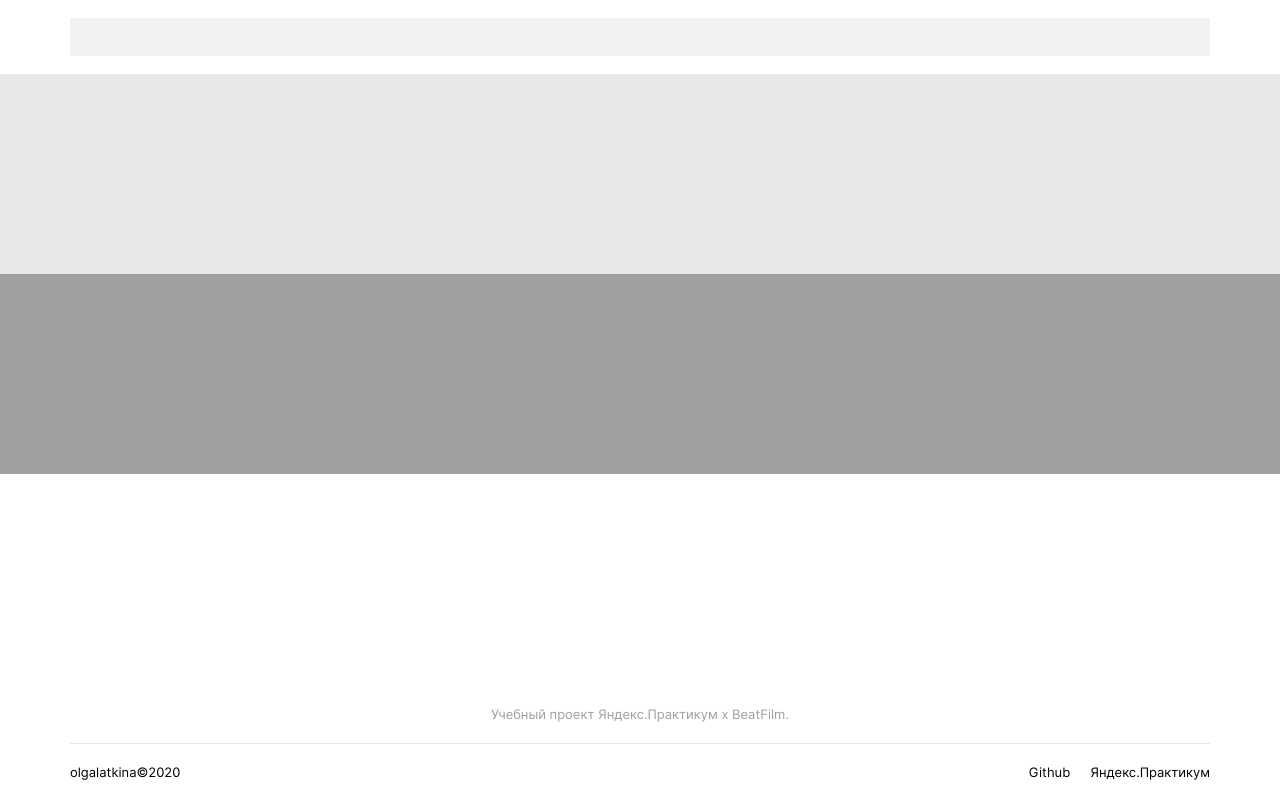
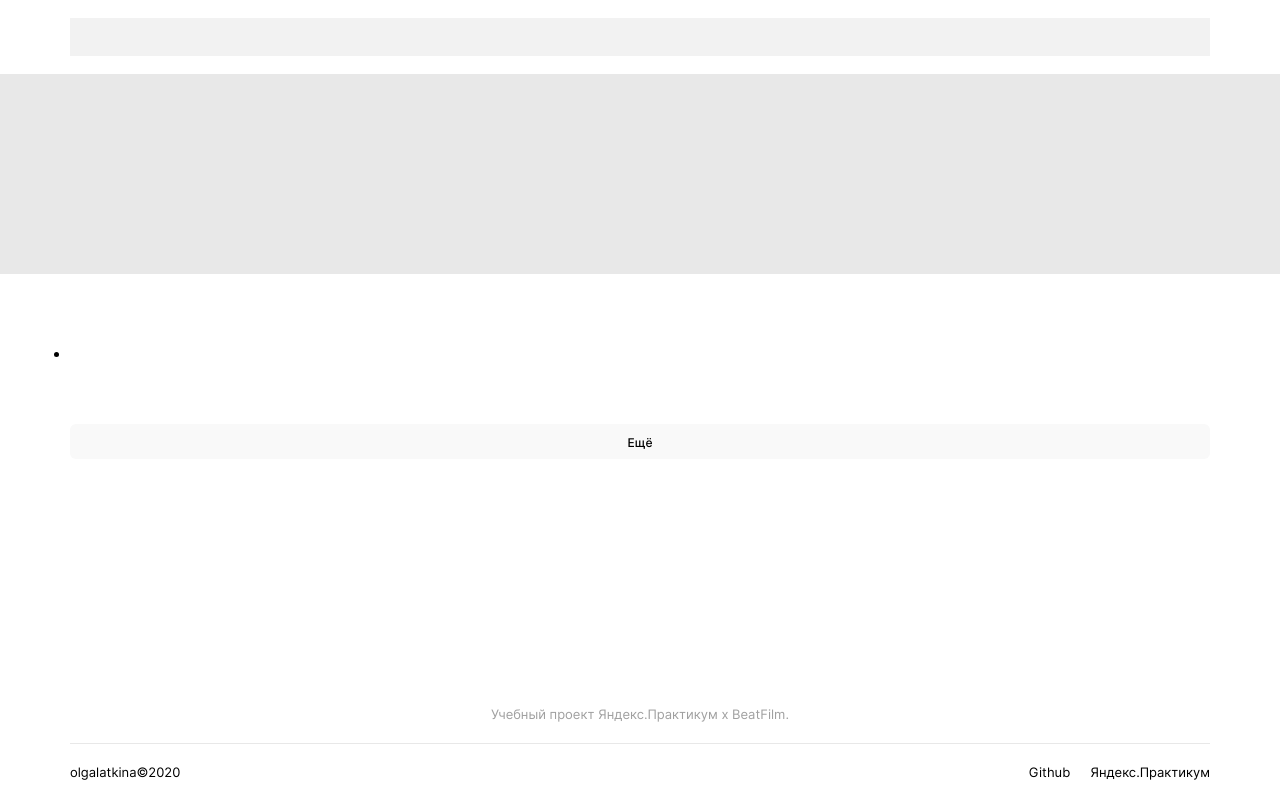
Before and after one commit to olgalatkina/movies-explorer-frontend, a React app: page /movies in a window 1280 px wide. Built offline with nearby package versions, Linux system fonts and the light colour scheme.

Commit message:
feat: add MoviesCardList markup and styles

```diff
--- a/src/components/MoviesCardList/MoviesCardList.css
+++ b/src/components/MoviesCardList/MoviesCardList.css
@@ -1,6 +1,81 @@
-.card-list {
-  min-height: 200px;
+.cards {
+  padding: 40px 0 80px;
+  background: var(--grey-text);
+  background: var(--white);
+  box-sizing: border-box;
+}
+
+.cards__content {
+  max-width: 1280px;
+  width: calc(100% - 20px);
+  margin: 0 auto;
+}
+
+.cards__list {
   margin: 0;
   padding: 0;
-  background: var(--grey-text);
+  display: grid;
+  grid-template-columns: repeat(1, 1fr);
+  grid-template-rows: auto;
+  row-gap: 14px;
 }
+
+.button {
+  display: block;
+  width: 100%;
+  padding: 11px 10px 9px;
+  font-weight: 500;
+  font-size: 12px;
+  line-height: 15px;
+  text-align: center;
+  color: var(--black);
+  background: var(--grey-btn);
+  border: none;
+  border-radius: 6px;
+  transition: opacity .3s linear;
+  cursor: pointer;
+}
+
+.button:hover {
+  opacity: 0.8;
+}
+
+.cards__more-btn {
+  margin-top: 76px;
+}
+
+@media screen and (min-width: 768px) {
+  .cards {
+    padding: 70px 0 80px;
+  }
+
+  .cards__content {
+    width: calc(100% - 60px);
+  }
+
+  .cards__list {
+    grid-template-columns: repeat(2, 1fr);
+    row-gap: 30px;
+    column-gap: 30px;
+  }
+
+  .cards__more-btn {
+    margin-top: 80px;
+  }
+}
+
+@media screen and (min-width: 1280px) {
+  .cards__content {
+    width: calc(100% - 140px);
+  }
+
+  .cards__list {
+    grid-template-columns: repeat(3, 1fr);
+    row-gap: 24px;
+    column-gap: 37px;
+  }
+
+  .cards__more-btn {
+    margin-top: 60px;
+  }
+}
--- a/src/components/MoviesCardList/MoviesCardList.js
+++ b/src/components/MoviesCardList/MoviesCardList.js
@@ -1,8 +1,29 @@
 import './MoviesCardList.css';
+import MoviesCard from '../MoviesCard/MoviesCard';
+import movies from '../../utils/mock';
+console.log(movies[0]);
 
-const MoviesCardList = () => {
+const MoviesCardList = ({ movies }) => {
   return (
-    <ul className='card-list' />
+    <section className='cards'>
+      <div className='cards__content'>
+        <ul className='cards__list'>
+          <MoviesCard />
+          {/*{movies.map((movie) => (*/}
+          {/*  <MoviesCard*/}
+          {/*    key={`${movie.id}-${movie.name}`}*/}
+          {/*    movie={movie}*/}
+          {/*  />*/}
+          {/*))}*/}
+        </ul>
+        <button
+          className='cards__more-btn button'
+          type='button'
+        >
+          Ещё
+        </button>
+      </div>
+    </section>
   )
 };
 
```
